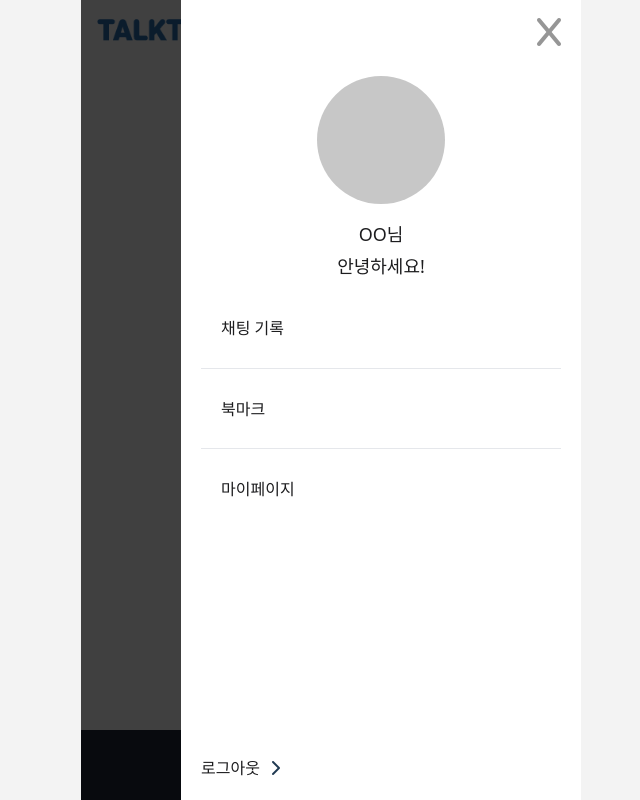
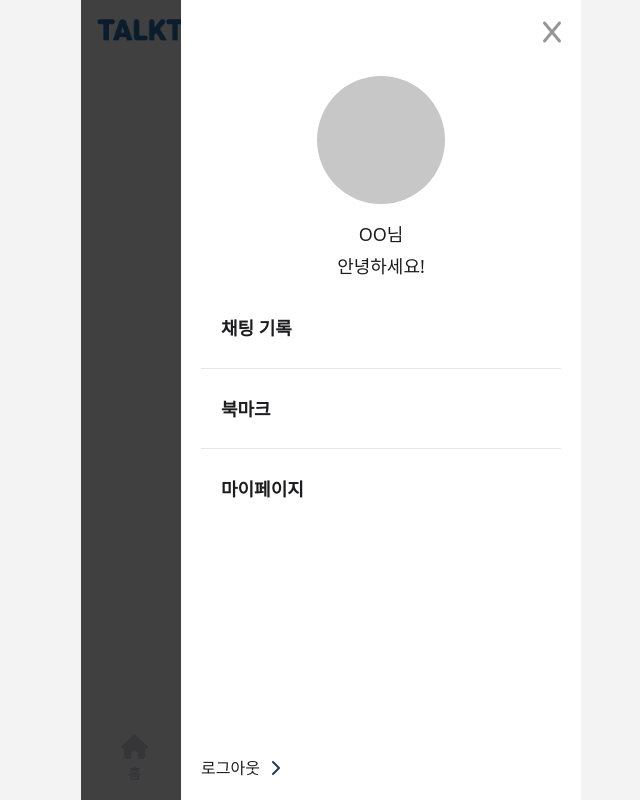
Before and after one commit to Leesugyoung/talktee-front, a React (Vite) app: page / in a window 1280 px wide. Both pictures are taken after a click on the button 863 px from the left and 30 px from the top of the page. Shown: the whole page, without its empty margins (309-949 px from the left). Built offline with nearby package versions, Linux system fonts and the light colour scheme.

Commit message:
+ footer

```diff
--- a/package.json
+++ b/package.json
@@ -18,7 +18,9 @@
     "react": "^18.3.1",
     "react-dom": "^18.3.1",
     "react-redux": "^9.1.2",
-    "react-router-dom": "^6.27.0"
+    "react-router-dom": "^6.27.0",
+    "uuid": "^11.0.2",
+    "vite-plugin-svgr": "^4.3.0"
   },
   "devDependencies": {
     "@types/node": "^22.7.8",
--- a/src/component/layout/footer/Foooter.tsx
+++ b/src/component/layout/footer/Foooter.tsx
@@ -1,7 +1,38 @@
 const Footer = () => {
   return (
-    <footer className="h-70 bg-gray-800 text-white flex items-center justify-center">
-      footer
+    <footer className="p-2 pl-10 pr-10 h-70 text-white flex items-center justify-between">
+      {/* --- 홈 --- */}
+      <div className="flex flex-col gap-4 items-center">
+        <div className="flex justify-center">
+          <i className="fa-solid fa-house fa-xl" style={{ color: "#d6d8e0" }} />
+        </div>
+        <div>
+          <p className="font-semibold text-gray-300 text-sm">홈</p>
+        </div>
+      </div>
+
+      {/* --- 톡톡 --- */}
+      <div className="flex flex-col gap-4 items-center">
+        <div className="flex justify-center">
+          <i className="fa-solid fa-robot fa-xl" style={{ color: "#d6d8e0" }} />
+        </div>
+        <div>
+          <p className="font-semibold text-gray-300 text-sm">톡톡</p>
+        </div>
+      </div>
+
+      {/* --- 채팅기록 --- */}
+      <div className="flex flex-col gap-4 items-center">
+        <div className="flex justify-center">
+          <i
+            className="fa-solid fa-comment fa-xl"
+            style={{ color: "#d6d8e0" }}
+          />
+        </div>
+        <div>
+          <p className="font-semibold text-gray-300 text-sm">채팅기록</p>
+        </div>
+      </div>
     </footer>
   );
 };
--- a/src/component/layout/header/HeaderSliceMenu.tsx
+++ b/src/component/layout/header/HeaderSliceMenu.tsx
@@ -1,4 +1,7 @@
+import React from "react";
 import { UserBasicProfileIcon } from "../../share";
+import { MenuItem, menuList } from "./tools";
+import { v4 } from "uuid";
 
 const HeaderSliceMenu = ({ onClose }: { onClose: () => void }) => {
   return (
@@ -16,7 +19,7 @@ const HeaderSliceMenu = ({ onClose }: { onClose: () => void }) => {
             <div className="flex justify-end">
               <button onClick={onClose}>
                 <i
-                  className="fa-solid fa-x fa-2xl"
+                  className="fa-solid fa-x fa-xl"
                   style={{ color: "#969696" }}
                 ></i>
               </button>
@@ -28,16 +31,11 @@ const HeaderSliceMenu = ({ onClose }: { onClose: () => void }) => {
             </div>
             {/* 메뉴 리스트 */}
             <div className="grid grid-cols-1 divide-y mt-2">
-              <div className="flex items-center justify-start h-20 pl-5">
-                채팅 기록
-              </div>
-
-              <div className="flex items-center justify-start h-20 pl-5">
-                북마크
-              </div>
-              <div className="flex items-center justify-start h-20 pl-5">
-                마이페이지
-              </div>
+              {menuList?.map(i => (
+                <React.Fragment key={v4()}>
+                  <MenuItem title={i?.title} link={i.link} />
+                </React.Fragment>
+              ))}
             </div>
           </div>
           <div>
--- /dev/null
+++ b/src/component/layout/header/tools.tsx
@@ -0,0 +1,33 @@
+import { useNavigate } from "react-router-dom";
+
+export const menuList = [
+  {
+    link: "/chat",
+    title: "채팅 기록",
+  },
+  {
+    link: "/bookmark",
+    title: "북마크",
+  },
+  {
+    link: "/mypage",
+    title: "마이페이지",
+  },
+];
+
+interface IProps {
+  title: string;
+  link: string;
+}
+
+export const MenuItem = ({ title, link }: IProps) => {
+  const navigate = useNavigate();
+  return (
+    <div
+      onClick={() => navigate(link)}
+      className="flex items-center justify-start h-20 pl-5 text-lg font-semibold cursor-pointer"
+    >
+      {title}
+    </div>
+  );
+};
--- a/tailwind.config.ts
+++ b/tailwind.config.ts
@@ -10,6 +10,7 @@ const config: Config = {
   theme: {
     extend: {
       colors: {
+        "footer-menu": "#d6d8e0",
         "main-color": "#2B70AF",
         "black-transparent": "rgba(0, 0, 0, 0.2)",
       },
--- a/vite.config.ts
+++ b/vite.config.ts
@@ -2,12 +2,14 @@ import { defineConfig } from "vite";
 import react from "@vitejs/plugin-react";
 import tsconfigPaths from "vite-tsconfig-paths";
 import { resolve } from "path";
+import svgrPlugin from "vite-plugin-svgr";
 import legacy from "@vitejs/plugin-legacy";
 
 export default defineConfig({
   plugins: [
     react(),
     tsconfigPaths(),
+    svgrPlugin(),
     legacy({
       targets: ["edge >= 93", "chrome >= 93"],
       modernPolyfills: true,
```
Also changed, not shown: 1 other file (tests, documents, lock files or other folders).
